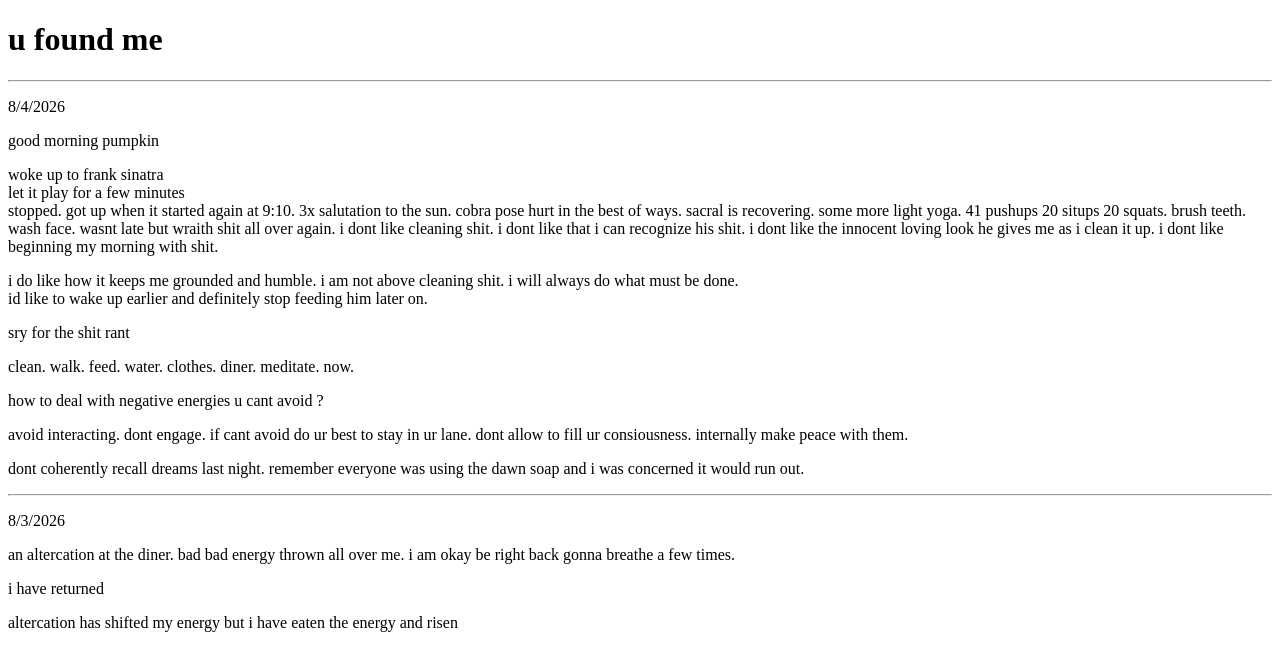
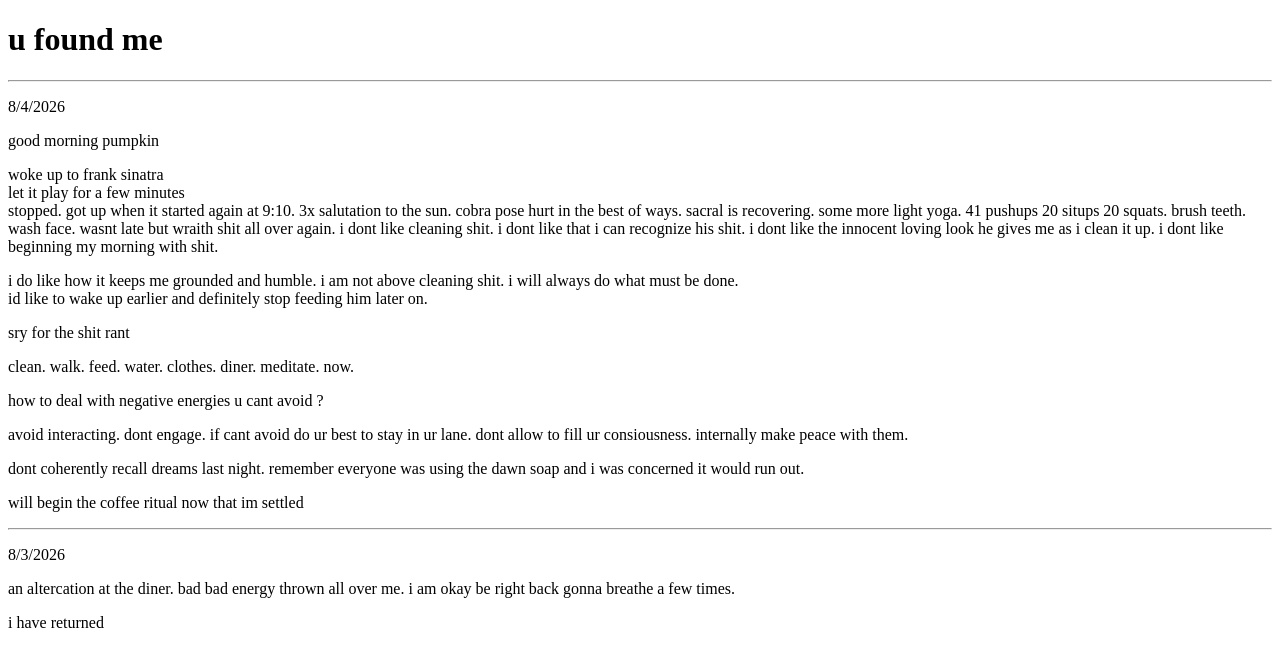
Before and after one commit to izakararon/izakararon, a plain HTML site: page index.html in a window 1280 px wide. Shown: the top 645 px of the page. Drawn offline with Linux system fonts and the light colour scheme.

Commit message:
coffee ritual

```diff
--- a/index.html
+++ b/index.html
@@ -26,6 +26,7 @@
           <p>how to deal with negative energies u cant avoid ?</p>
           <p>avoid interacting. dont engage. if cant avoid do ur best to stay in ur lane. dont allow to fill ur consiousness. internally make peace with them.</p>
           <p>dont coherently recall dreams last night. remember everyone was using the dawn soap and i was concerned it would run out.</p>
+          <p>will begin the coffee ritual now that im settled</p>
         </div>
       </article>
       <article>
```
